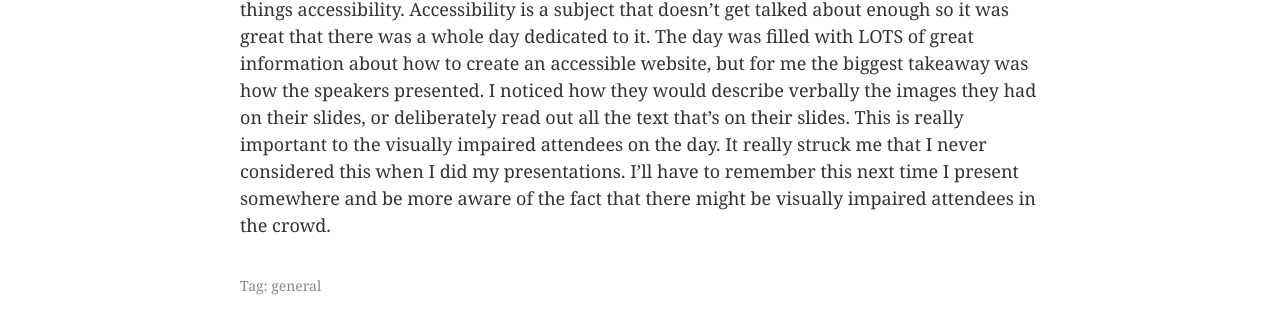
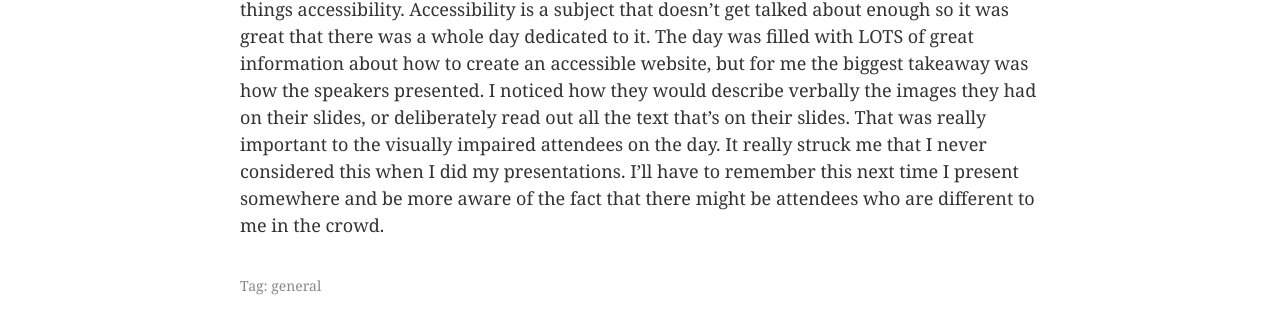
Before and after one commit to enterstudio/mobywhale-chan.github.io, a Jekyll site: the page built from _posts/2015-08-04-my-one-takeaway-from-a11y-camp.md, in a window 1280 px wide. Shown: the part 468-790 px from the top of the page. Built offline with Jekyll 4.4.1, drawn with Linux system fonts in a browser that asks for light colours; Markdown is read by kramdown in place of the engine named in the settings; some of the changed text lies outside the part shown.

Commit message:
Updated 2015-08-04-my-one-takeaway-from-a11y-camp.md

```diff
--- a/_posts/2015-08-04-my-one-takeaway-from-a11y-camp.md
+++ b/_posts/2015-08-04-my-one-takeaway-from-a11y-camp.md
@@ -5,4 +5,5 @@ category: general
 ---
 
 
-A coupe of weeks ago, I attended the first [a11y Camp](http://a11ybytes.org/a11y-camp/) in Sydney - a full day of talks about all things accessibility. Accessibility is a subject that doesn’t get talked about enough so it was great that there was a whole day dedicated to it. The day was filled with LOTS of great information about how to create an accessible website, but for me the biggest takeaway was how the speakers presented. I noticed how they would describe verbally the images they had on their slides, or deliberately read out all the text that's on their slides. This is really important to the visually impaired attendees on the day. It really struck me that I never considered this when I did my presentations. I'll have to remember this next time I present somewhere and be more aware of the fact that there might be visually impaired attendees in the crowd.
+
+A coupe of weeks ago, I attended the first [a11y Camp](http://a11ybytes.org/a11y-camp/) in Sydney - a full day of talks about all things accessibility. Accessibility is a subject that doesn’t get talked about enough so it was great that there was a whole day dedicated to it. The day was filled with LOTS of great information about how to create an accessible website, but for me the biggest takeaway was how the speakers presented. I noticed how they would describe verbally the images they had on their slides, or deliberately read out all the text that's on their slides. That was really important to the visually impaired attendees on the day. It really struck me that I never considered this when I did my presentations. I'll have to remember this next time I present somewhere and be more aware of the fact that there might be attendees who are different to me in the crowd.
```
